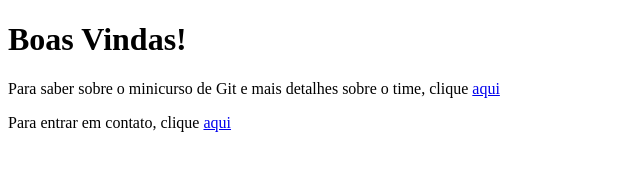
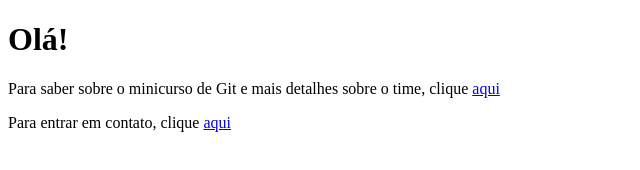
Before and after one commit to francyles/Treinamento_NCA_28, a plain HTML site: page index.html in a window 1280 px wide. Shown: the whole page, without its empty margins (0-640 px from the left). Drawn offline with Linux system fonts and the light colour scheme.

Commit message:
Alterações em index.html

```diff
--- a/index.html
+++ b/index.html
@@ -7,7 +7,7 @@
     <title>Página Inicial</title>
 </head>
 <body>
-    <h1>Boas Vindas!</h1>
+    <h1>Olá!</h1>
 
     <p> Para saber sobre o minicurso de Git e mais detalhes sobre o time, clique <a href="sobre.html">aqui</a> </p>
     <p> Para entrar em contato, clique <a href="contatos.html">aqui</a> </p>
```
